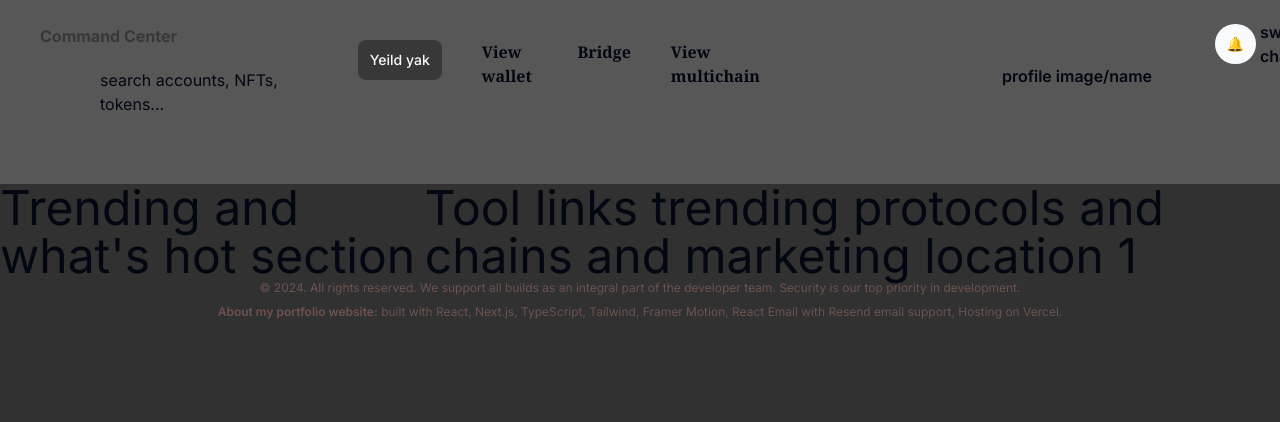
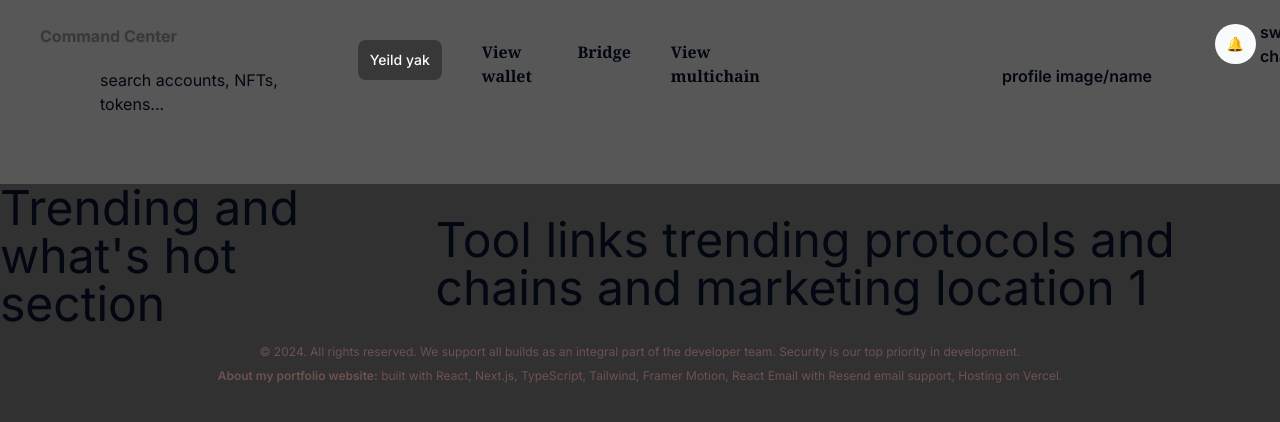
Before and after one commit to addicted2crypto/command-center, a Next.js app: page / in a window 1280 px wide. Shown: the top 422 px of the page. Built offline with nearby package versions, Linux system fonts and the light colour scheme.

Commit message:
trending arct

```diff
--- a/src/app/components/trending.tsx
+++ b/src/app/components/trending.tsx
@@ -4,7 +4,7 @@ export default function Trending() {
   return (
     <div className='text-5xl flex flex-center w-auto'>Trending and what's hot section
 
-    <p>Tool links trending protocols and chains and marketing location 1</p>
+    <p className='p-8'>Tool links trending protocols and chains and marketing location 1</p>
     </div>
   )
 }
```
